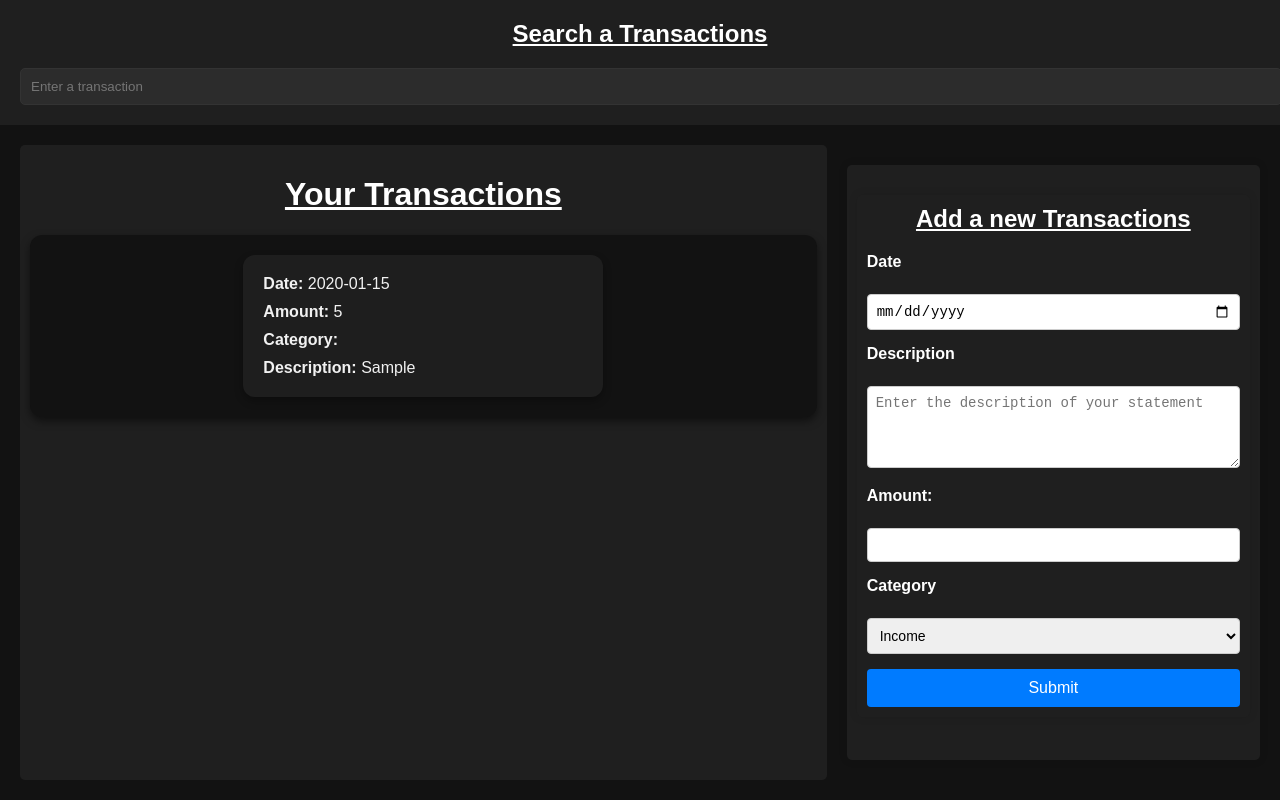
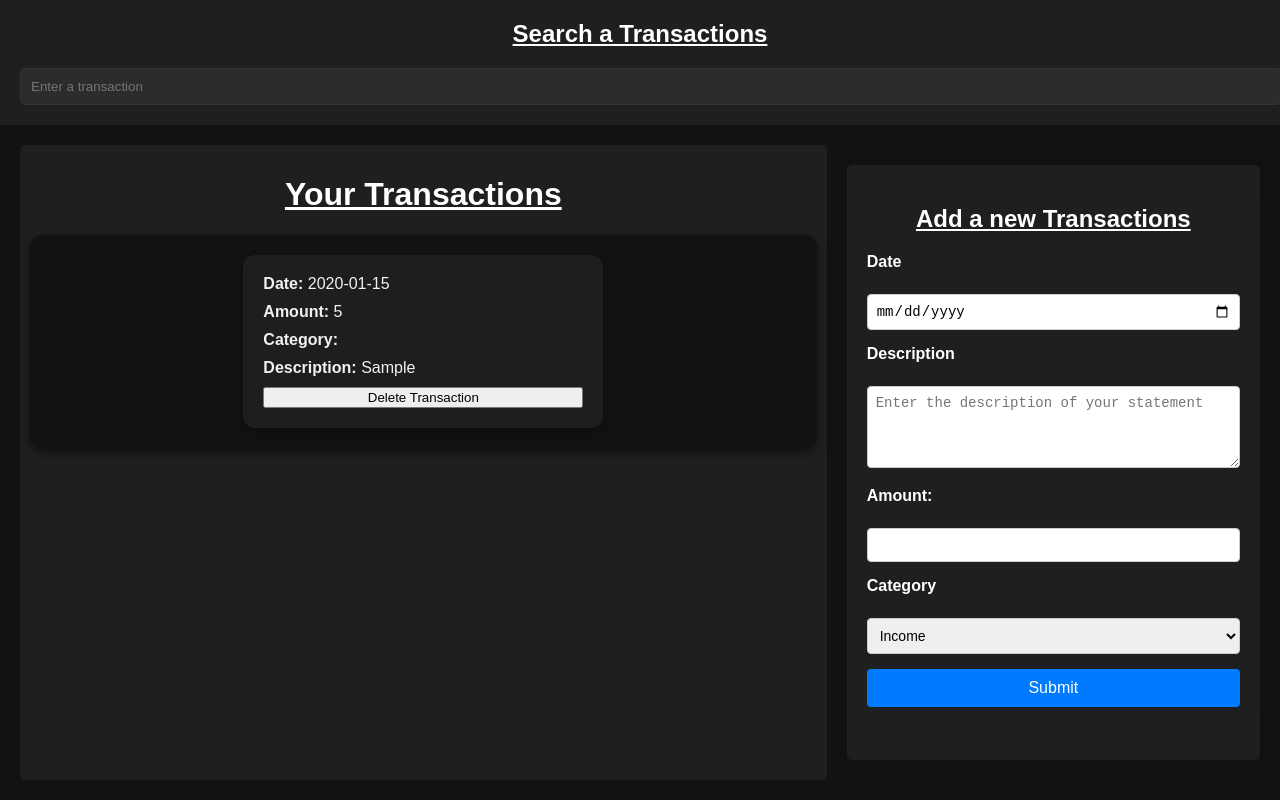
Before and after one commit to Abdulmajid-Aman/Phase2-Week1-code-challenge, a React (Create React App) app: page / in a window 1280 px wide. Both pictures are taken after typing "2020-01-15", "Sample", "5" into the empty fields and a click on the button "Submit". Built offline with nearby package versions, Linux system fonts and the light colour scheme; no server answers.

Commit message:
Added a delete functionality

```diff
--- a/src/components/App.js
+++ b/src/components/App.js
@@ -42,6 +42,7 @@ function App() {
   }, [filteredTransactions]);
 
   let nextId = Math.floor(Math.random() * 1000);
+  let id = nextId.toString()
 
   return (
     <div className="container">
@@ -54,7 +55,7 @@ function App() {
           <List transactions={searchTransactions.length > 0 ? searchTransactions : transactions} />
         </div>
         <div className="form-container">
-          <Form dataPassedBack={dataPassedBack} nextId={nextId} />
+          <Form dataPassedBack={dataPassedBack} nextId={id} />
         </div>
       </div>
     </div>
--- a/src/components/List.js
+++ b/src/components/List.js
@@ -2,7 +2,16 @@ import React from 'react'
 import '../App.css'
 
 function List({ transactions }) {
-  console.log(transactions);
+  console.log(transactions)
+
+  function handleDelete(id) {
+    fetch(`https://bank-backend-drab.vercel.app/transactions/${id}`, {
+      method: 'DELETE',
+    })
+     .then(res => res.json())
+     .then(data => console.log('Transaction deleted:', data))
+  }
+
   let listToDisplay = transactions.map((transaction, index) => {
     return (
       <div className="transaction-card" key={index}>
@@ -10,6 +19,7 @@ function List({ transactions }) {
         <p><strong>Amount:</strong> {transaction.amount}</p>
         <p><strong>Category:</strong> {transaction.category}</p>
         <p><strong>Description:</strong> {transaction.description}</p>
+        <button onClick={() => handleDelete(transaction.id)}>Delete Transaction</button>
       </div>
     )
   });
```
